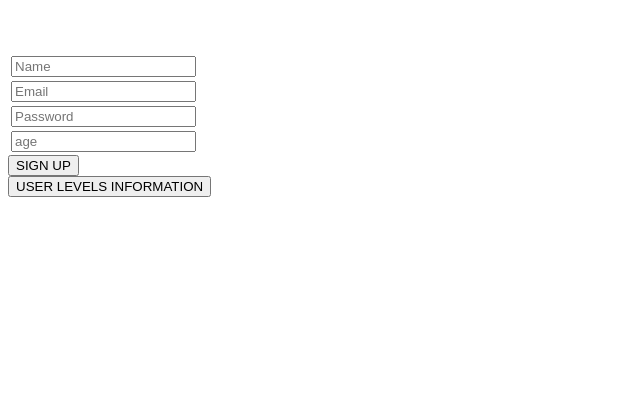
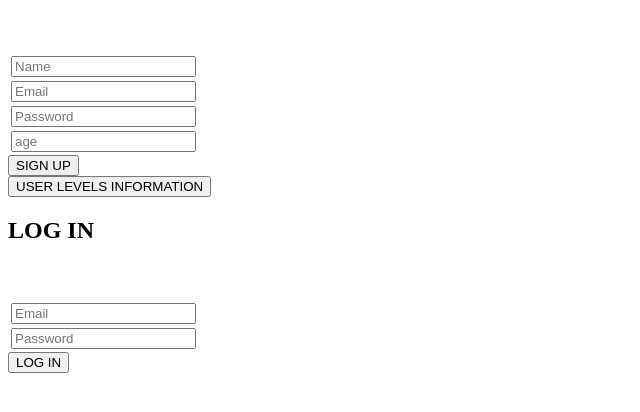
Before and after one commit to Chanpreet24/NewPractice, a plain HTML site: page index.html in a window 1280 px wide. Shown: the part 96-508 px from the top of the page, without its empty margins (0-640 px from the left). Drawn offline with Linux system fonts and the light colour scheme.

Commit message:
Log in form added

```diff
--- a/index.html
+++ b/index.html
@@ -42,3 +42,24 @@
         </form>
 
     </section>
+
+    <section class="childSection2">
+        <form class="sign-up-form">
+            <h1 id="logInTitle">LOG IN</h1>
+            <table>
+                <tr>
+                    <td>
+                        <input type="email" id="formLogin-email" placeholder="Email">
+                    </td>
+                </tr>
+            <br>
+            <tr>
+                <td>
+                    <input type="password" id="formLogin-password" placeholder="Password" required>
+                </td>
+            </tr>
+            <br>
+            </table>
+                <button type="button" class="button" id="logInButton">LOG IN</button>
+        </form>
+    </section>
```
